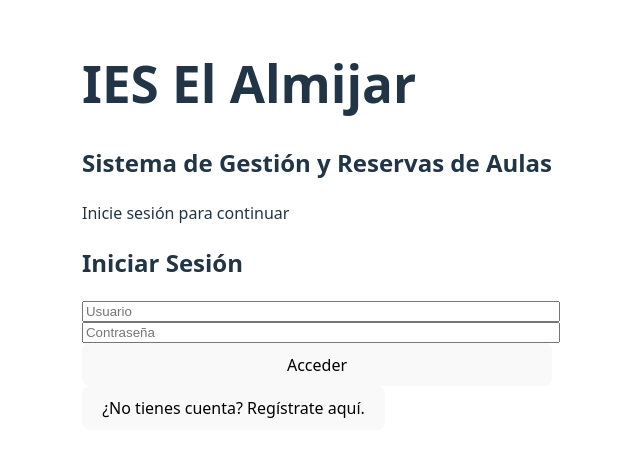
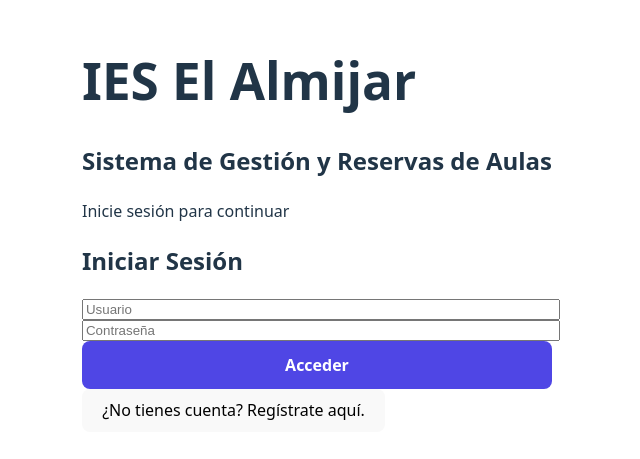
Before and after one commit to elinformatico600/reserva-aulas-frontend, a React app: page / in a window 1280 px wide. Shown: the part 175-634 px from the top of the page, without its empty margins (323-963 px from the left). Built offline with nearby package versions, Linux system fonts and the light colour scheme; the HTML template or start-up script is replaced by a standard one.

Commit message:
Fix: Se aplica CSS tradicional a los campos y color del boton de Login para finalizar el Frontend.

```diff
--- a/src/App.jsx
+++ b/src/App.jsx
@@ -243,7 +243,7 @@ const AuthForm = ({ onAuth, authMode, setAuthMode }) => {
 
         <button
           type="submit"
-          className="w-full bg-indigo-600 text-white p-3 rounded-lg font-semibold hover:bg-indigo-700 transition duration-200 shadow-md"
+          className="w-full btn-login-fix shadow-md"
         >
           {authMode === 'login' ? 'Acceder' : 'Crear Cuenta'}
         </button>
--- a/src/index.css
+++ b/src/index.css
@@ -84,3 +84,22 @@ button:focus-visible {
 .auth-form-container button {
     width: 100%;
 }
+/* --- ESTILO FORZADO DEL BOTÓN DE ACCESO --- */
+.btn-login-fix {
+    /* Color principal: Índigo 600 */
+    background-color: #4f46e5;
+    color: white;
+    border-radius: 0.5rem; /* rounded-lg */
+
+    /* Propiedades de texto y espaciado (p-3 y font-semibold) */
+    padding: 0.75rem;
+    font-weight: 600;
+
+    /* Transición para el efecto hover */
+    transition: background-color 0.2s;
+}
+
+.btn-login-fix:hover {
+    /* Color hover: Índigo 700 */
+    background-color: #4338ca;
+}
```
